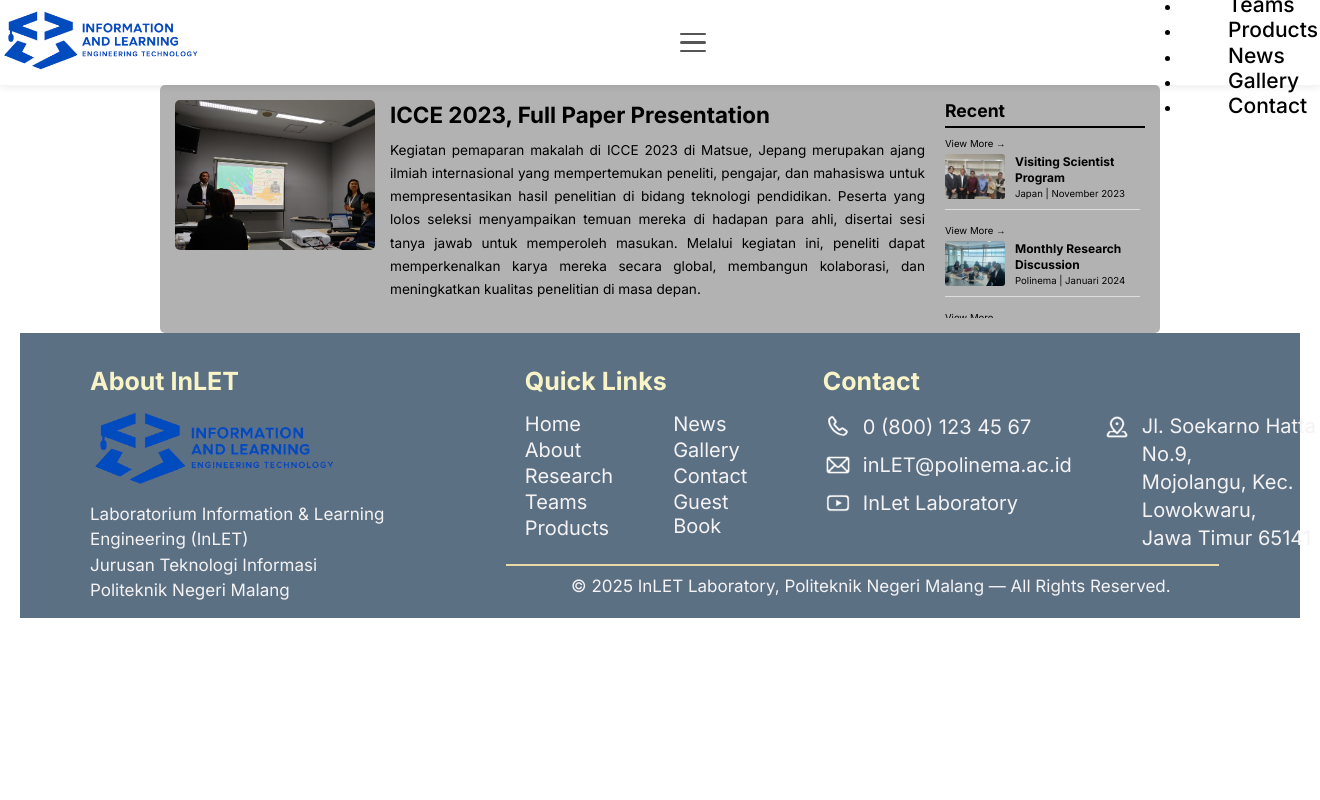
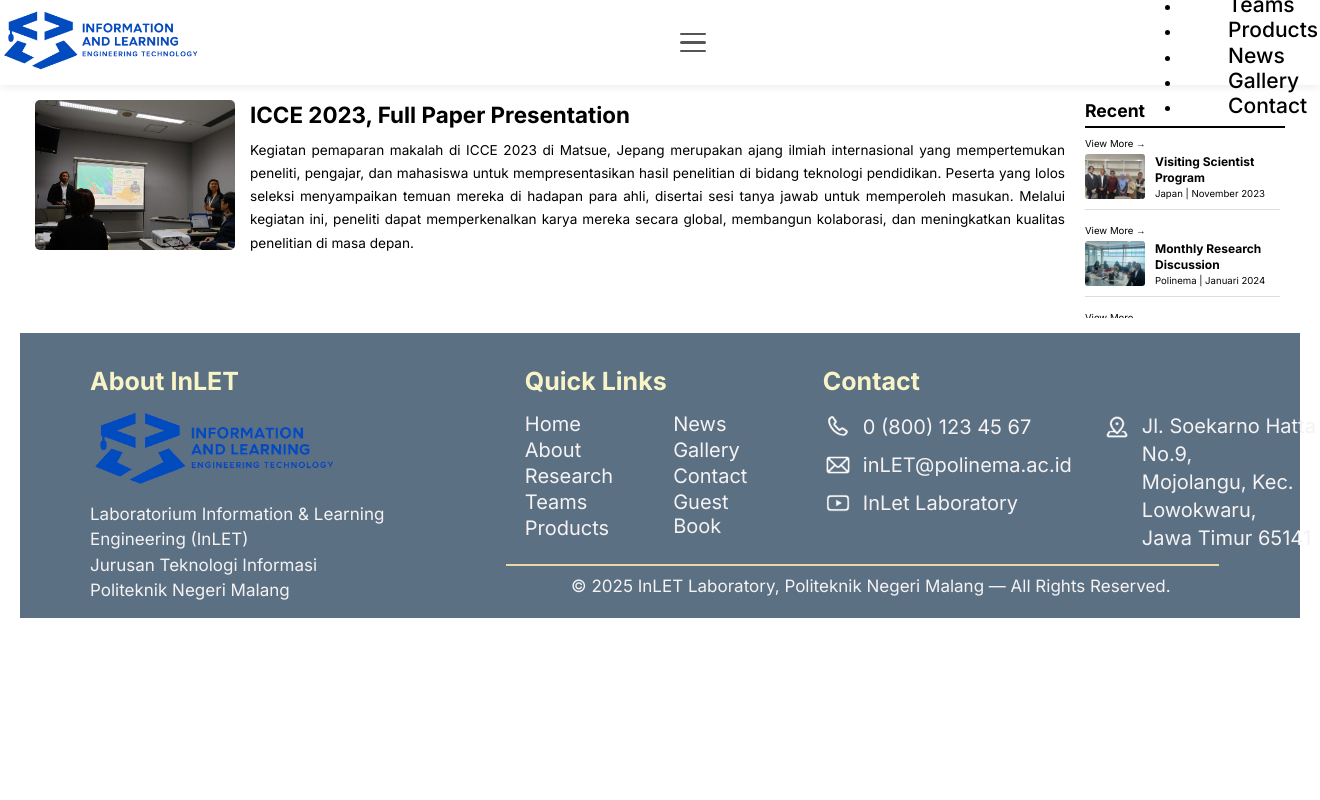
Before and after one commit to MuhammadAryatamaM/Laboratory-Company-Profile-Web, a PHP site: page /pages/news.php in a window 1320 px wide. Run offline with PHP 8.4, Linux system fonts and the light colour scheme; the template is opened without the code that fills it, so the values that code supplies are empty.

Commit message:
update news.css

```diff
--- a/assets/css/news.css
+++ b/assets/css/news.css
@@ -6,23 +6,19 @@
 
 body {
     font-family: "Segoe UI", Tahoma, Geneva, Verdana, sans-serif;
-    background: repeating-linear-gradient(
-        90deg,
-        #ffffff 0px
-    );
+    background: #ffffff;
     min-height: 100vh;
     padding: 20px;
 }
 
 .container {
-    max-width: 1000px;
-    margin: 0 auto;
+    width: 100%;
 }
 
 .news-section {
     display: flex;
     gap: 20px;
-    background: rgba(0, 0, 0, 0.3);
+    background: #ffffff;
     padding: 15px;
     border-radius: 5px;
 }
```
Also changed, not shown: TODO.md (deleted, +0 -2 lines).
